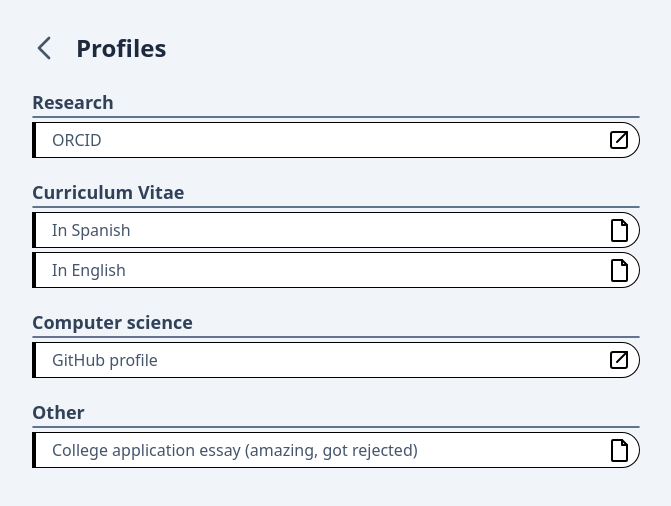
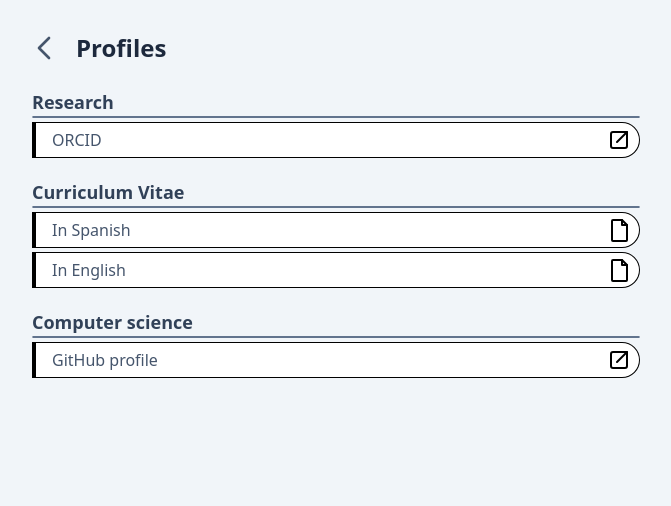
Before and after one commit to alejandro-vaz/alejandro-vaz, a React (Create React App) app: page /profiles in a window 1280 px wide. Shown: the top 506 px of the page, without its empty margins (308-979 px from the left). Built offline with nearby package versions, Linux system fonts and the light colour scheme.

Commit message:
removed personal essay

```diff
--- a/src/pages/Profiles.tsx
+++ b/src/pages/Profiles.tsx
@@ -28,9 +28,6 @@ export default function Profiles(): React.ReactNode {
             <Section name="Computer science">
                 <Card type="extern" to="https://github.com/alejandro-vaz">GitHub profile</Card>
             </Section>
-            <Section name="Other">
-                <Card type="pdf" to="/Profiles/PersonalEssay.pdf">College application essay (amazing, got rejected)</Card>
-            </Section>
         </>
     )
 }
```
Also changed, not shown: 1 other file (tests, documents, lock files or other folders).
